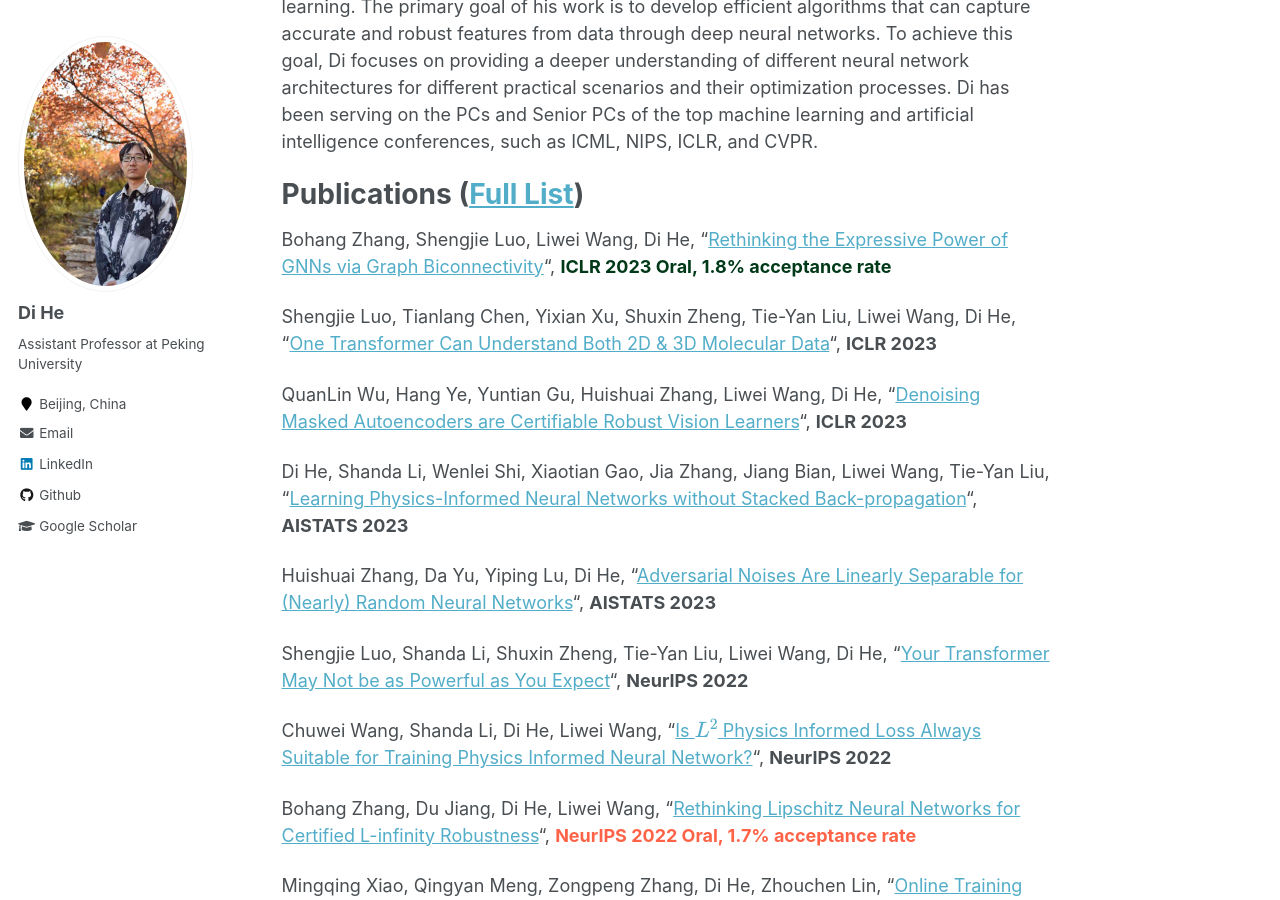
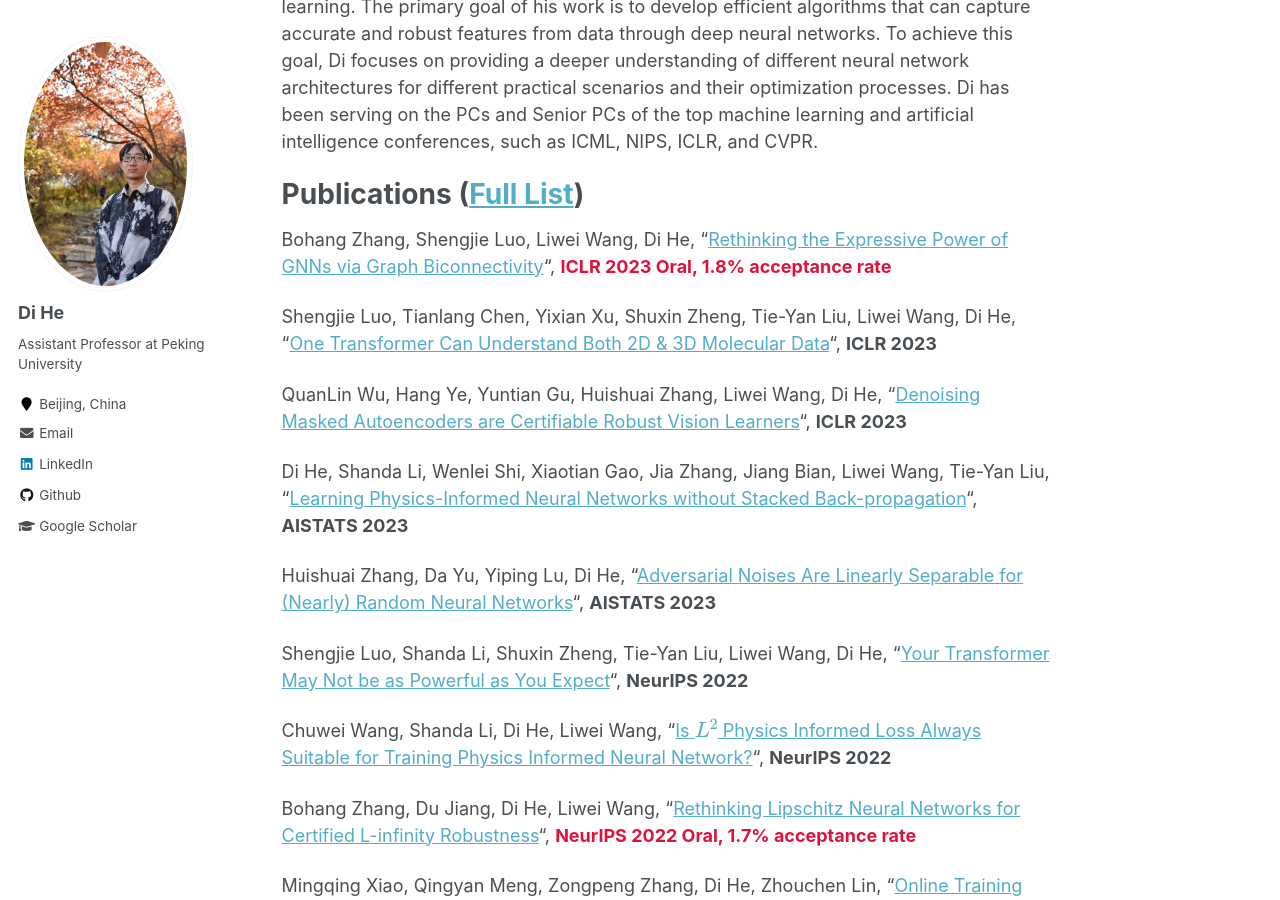
Before and after one commit to DiHe-PKU/DiHe-PKU.github.io, a Jekyll site: the page built from _pages/about.md, in a window 1280 px wide and 900 px high, scrolled down 326 px. Built offline with Jekyll 4.4.1, drawn with Linux system fonts in a browser that asks for light colours; formulas are drawn with MathJax 3.

Commit message:
Update about.md

```diff
--- a/_pages/about.md
+++ b/_pages/about.md
@@ -16,7 +16,7 @@ Di’s main research (current and past) include representation learning (large-s
 Publications ([Full List](https://scholar.google.com/citations?hl=zh-CN&user=orVoz4IAAAAJ&view_op=list_works&sortby=pubdate))
 =====
 
-Bohang Zhang, Shengjie Luo, Liwei Wang, Di He, “[Rethinking the Expressive Power of GNNs via Graph Biconnectivity](https://openreview.net/forum?id=r9hNv76KoT3)“, **<font color="rgb(139,0,18)"> ICLR 2023 Oral, 1.8% acceptance rate</font>**
+Bohang Zhang, Shengjie Luo, Liwei Wang, Di He, “[Rethinking the Expressive Power of GNNs via Graph Biconnectivity](https://openreview.net/forum?id=r9hNv76KoT3)“, **<font color="#DC143C"> ICLR 2023 Oral, 1.8% acceptance rate</font>**
 
 Shengjie Luo, Tianlang Chen, Yixian Xu, Shuxin Zheng, Tie-Yan Liu, Liwei Wang, Di He, “[One Transformer Can Understand Both 2D & 3D Molecular Data](https://openreview.net/forum?id=vZTp1oPV3PC)“, **ICLR 2023**
 
@@ -30,7 +30,7 @@ Shengjie Luo, Shanda Li, Shuxin Zheng, Tie-Yan Liu, Liwei Wang, Di He, “[Your
 
 Chuwei Wang, Shanda Li, Di He, Liwei Wang, “[Is $L^2$ Physics Informed Loss Always Suitable for Training Physics Informed Neural Network?](https://openreview.net/forum?id=cy1TKLRAEML)“, **NeurIPS 2022**
 
-Bohang Zhang, Du Jiang, Di He, Liwei Wang, “[Rethinking Lipschitz Neural Networks for Certified L-infinity Robustness](https://openreview.net/forum?id=xaWO6bAY0xM)“, **<font color=tomato> NeurIPS 2022 Oral, 1.7% acceptance rate</font>**
+Bohang Zhang, Du Jiang, Di He, Liwei Wang, “[Rethinking Lipschitz Neural Networks for Certified L-infinity Robustness](https://openreview.net/forum?id=xaWO6bAY0xM)“, **<font color="#DC143C"> NeurIPS 2022 Oral, 1.7% acceptance rate</font>**
 
 Mingqing Xiao, Qingyan Meng, Zongpeng Zhang, Di He, Zhouchen Lin, “[Online Training Through Time for Spiking Neural Networks](https://openreview.net/forum?id=Siv3nHYHheI)“, **NeurIPS 2022**
 
@@ -42,7 +42,7 @@ Bohang Zhang, Du Jiang, Di He, Liwei Wang, “[Boosting the Certified Robustness
 
 Shengjie Luo, Shanda Li, Tianle Cai, Di He, Dinglan Peng, Shuxin Zheng, Guolin Ke, Liwei Wang, Tie-Yan Liu, “[Stable, Fast and Accurate: Kernelized Attention with Relative Positional Encoding](https://arxiv.org/abs/2106.12566)“, **NeurIPS 2021**
 
-Chengxuan Ying, Tianle Cai, Shengjie Luo, Shuxin Zheng, Guolin Ke, Di He, Yanming Shen, Tie-Yan Liu, “[Do Transformers Really Perform Bad for Graph Representation?](https://arxiv.org/abs/2106.05234)“, **<font color=tomato> Winner of KDD CUP 2021 – Graph Prediction Track，NeurIPS 2021</font>**
+Chengxuan Ying, Tianle Cai, Shengjie Luo, Shuxin Zheng, Guolin Ke, Di He, Yanming Shen, Tie-Yan Liu, “[Do Transformers Really Perform Bad for Graph Representation?](https://arxiv.org/abs/2106.05234)“, **<font color="#DC143C"> Winner of KDD CUP 2021 – Graph Prediction Track，NeurIPS 2021</font>**
 
 Shuqi Lu, Di He, Chenyan Xiong, Guolin Ke, Waleed Malik, Zhicheng Dou, Paul Bennett, Tie-Yan Liu, Arnold Overwijk, “[Less is More: Pre-train a Strong Text Encoder for Dense Retrieval Using a Weak Decoder](https://arxiv.org/abs/2102.09206)“, **EMNLP 2021**
 
```
